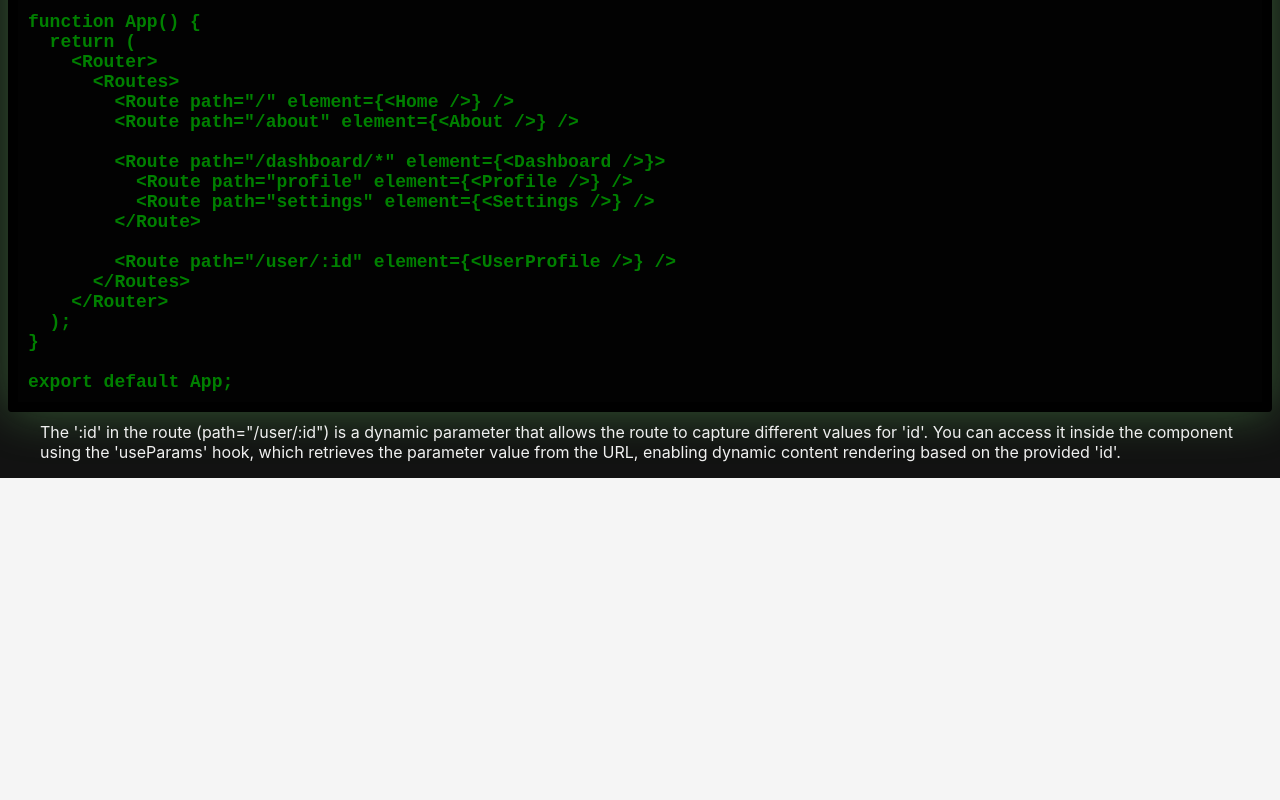
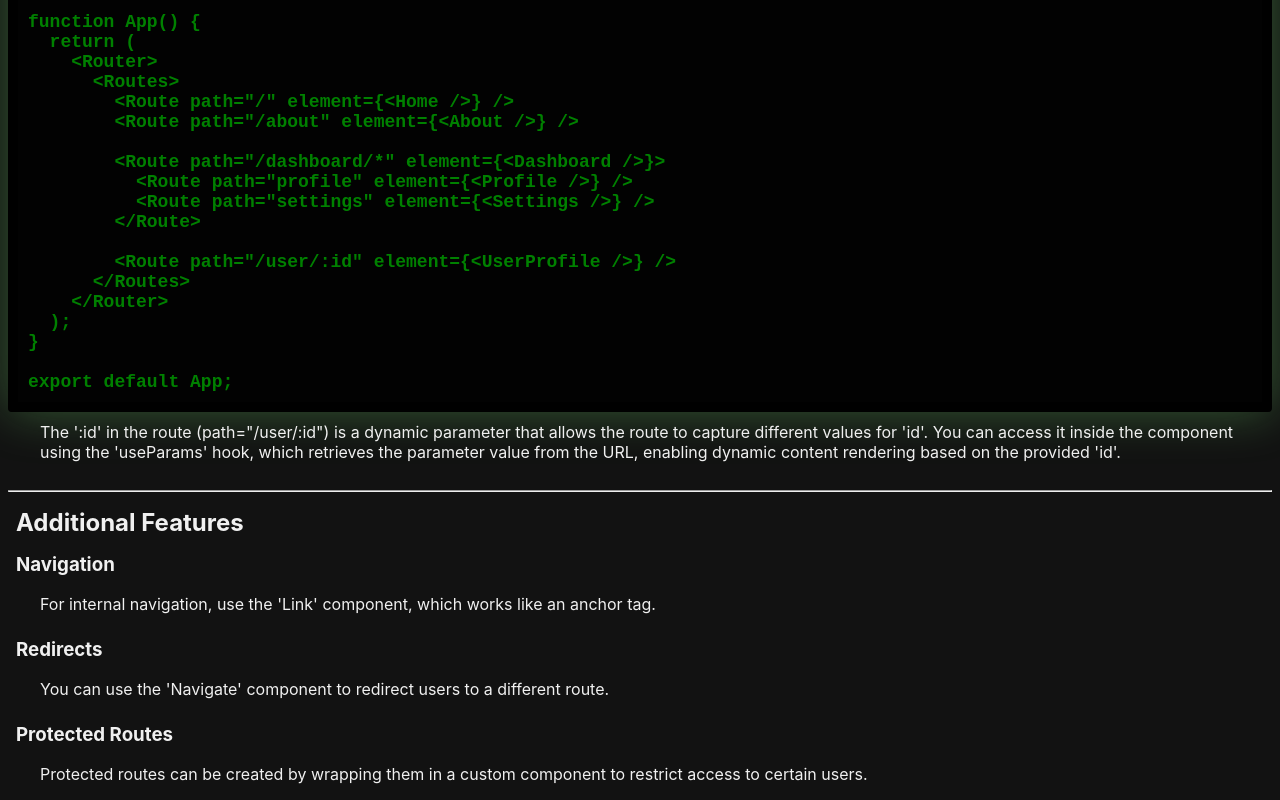
Before and after one commit to rees-kyle/react_showcase, a React (Create React App) app in the folder project/: page /react-router in a window 1280 px wide. Shown: the part 3264-4064 px from the top of the page. Before the commit the page ends 3742 px from the top, so only its background shows below. Built offline with nearby package versions, Linux system fonts and the light colour scheme.

Commit message:
Add Features component
- Added component file.
- Added to index in components folder.
- Imported and added component to page.

```diff
--- /dev/null
+++ b/project/src/components/routing/react_router/Features.js
@@ -0,0 +1,17 @@
+const Features = () => {
+  return (
+    <div>
+      <br/>
+      <hr/>
+      <h2>Additional Features</h2>
+      <h3>Navigation</h3>
+      <p>For internal navigation, use the 'Link' component, which works like an anchor tag.</p>
+      <h3>Redirects</h3>
+      <p>You can use the 'Navigate' component to redirect users to a different route.</p>
+      <h3>Protected Routes</h3>
+      <p>Protected routes can be created by wrapping them in a custom component to restrict access to certain users.</p>
+    </div>
+  );
+};
+
+export default Features;
--- a/project/src/components/routing/react_router/index.js
+++ b/project/src/components/routing/react_router/index.js
@@ -3,3 +3,4 @@ export { default as Install } from './Install';
 export { default as Basic } from './Basic';
 export { default as Nested } from './Nested';
 export { default as Dynamic } from './Dynamic';
+export { default as Features } from './Features';
--- a/project/src/pages/routing/ReactRouterPage.js
+++ b/project/src/pages/routing/ReactRouterPage.js
@@ -3,7 +3,8 @@ import {
   Install,
   Basic,
   Nested,
-  Dynamic
+  Dynamic,
+  Features
 } from '../../components/routing/react_router';
 
 const ReactRouterPage = () => {
@@ -14,6 +15,7 @@ const ReactRouterPage = () => {
       <Basic />
       <Nested />
       <Dynamic />
+      <Features />
     </>
   );
 };
```
